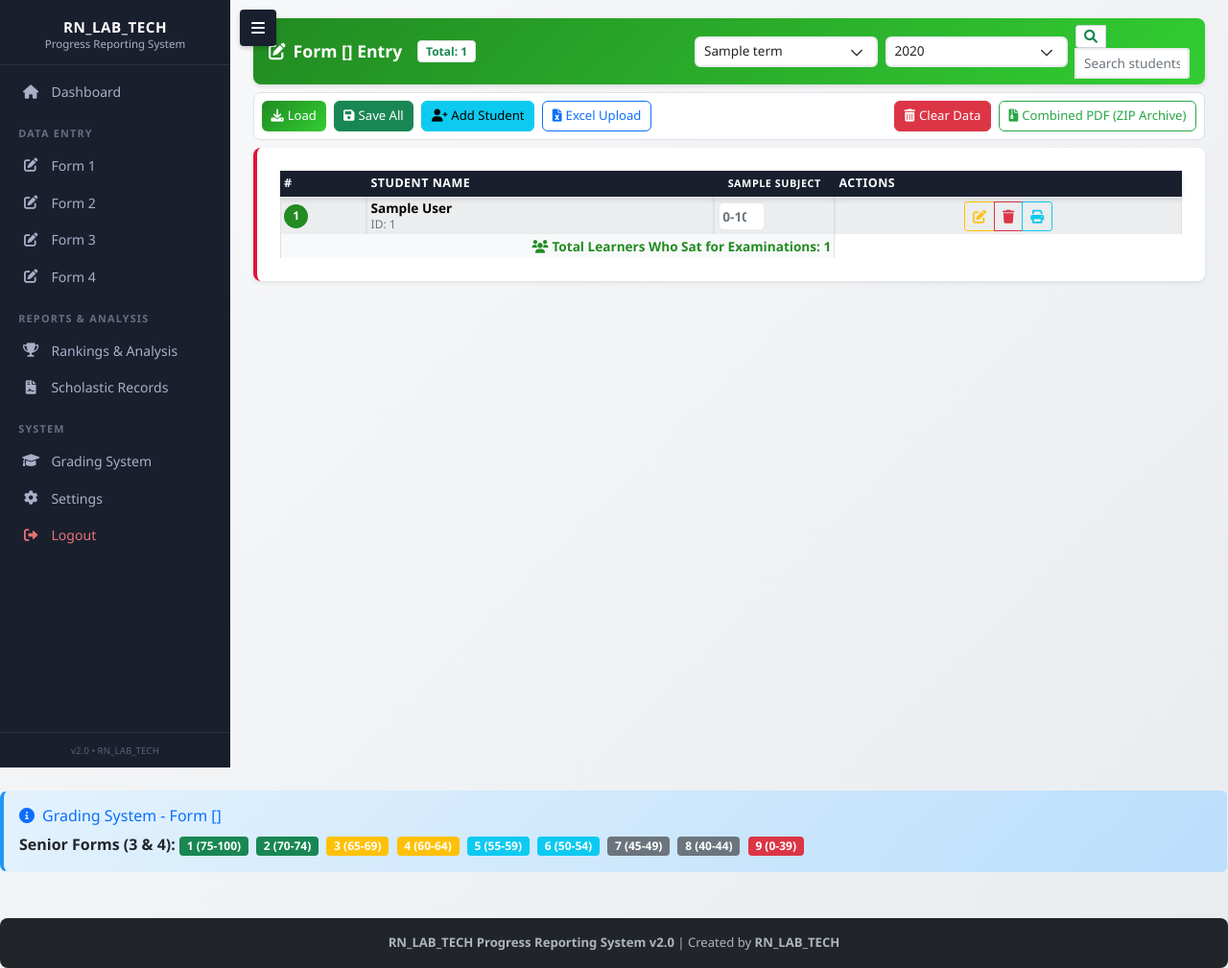
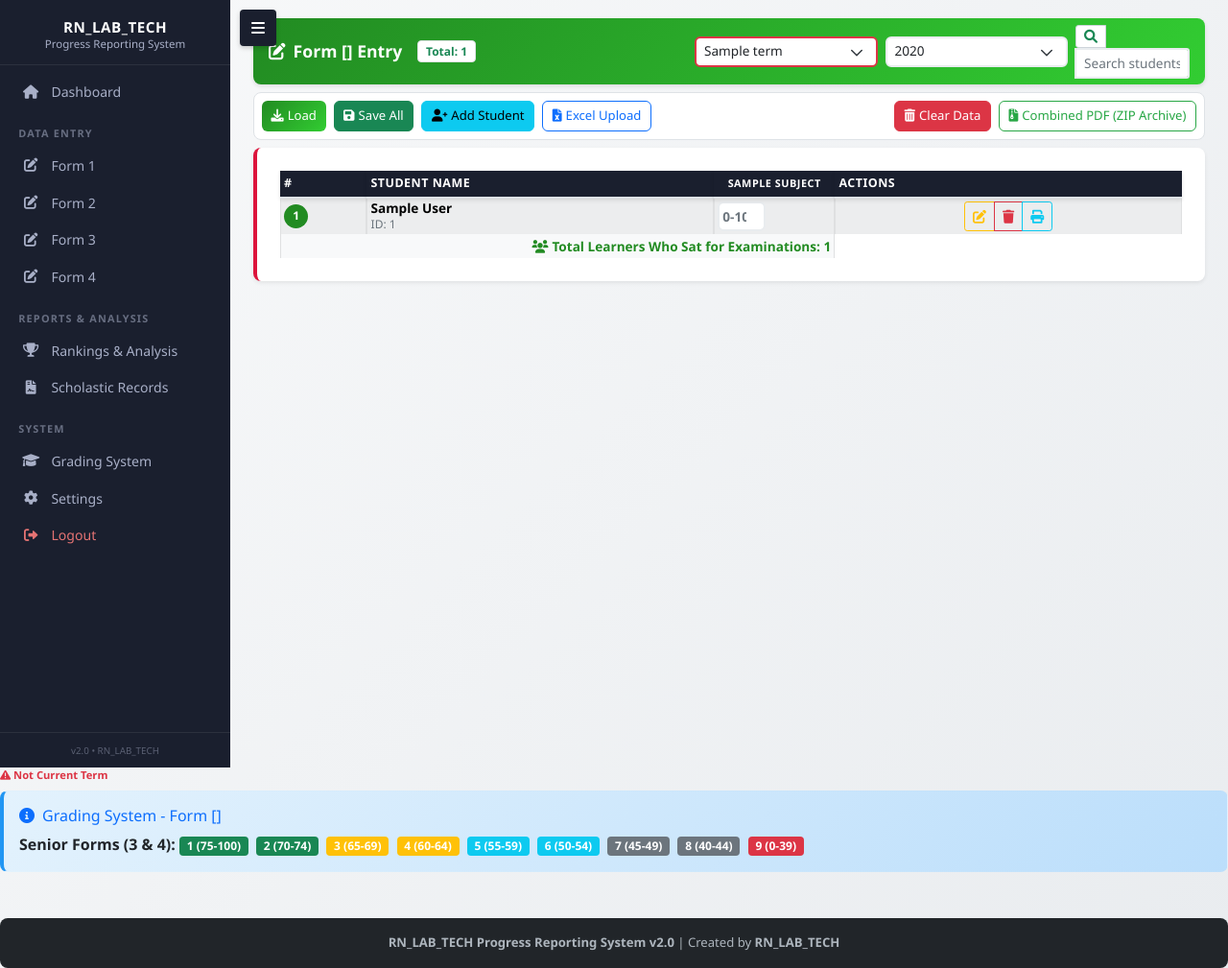
Before and after one commit to 1983rn/RN-LAB-TECH-school-reporting-system-2026, a Flask app: template templates/form_data_entry.html in a window 1280 px wide. Shown: the whole page at 96% size. Run offline with Flask 3, Linux system fonts and the light colour scheme; the visitor is signed in with stand-in values (Sample User, id 1); the template is opened without the code that fills it: most values are stand-ins (such as "Sample title", 1, 10 or a date in 2020); some libraries are stand-ins or nearby versions.

```diff
--- a/app.py
+++ b/app.py
@@ -901,14 +901,15 @@ def form_data_entry(form_level):
     academic_years = [f'{y}-{y+1}' for y in range(2025, 2036)]
 
     # Get selected term and academic year from settings (these are set in the settings page)
-    selected_term = settings.get('selected_term', '')
-    selected_academic_year = settings.get('selected_academic_year', '')
-
-    # If no selected values, use defaults
-    if not selected_term and terms:
-        selected_term = terms[0]
-    if not selected_academic_year and academic_years:
-        selected_academic_year = academic_years[0]
+    # PRIORITIZE settings values to ensure term-based isolation is clear
+    selected_term = settings.get('selected_term', '').strip()
+    selected_academic_year = settings.get('selected_academic_year', '').strip()
+
+    # If no selected values, use defaults but WARN the user in the UI if possible
+    if not selected_term:
+        selected_term = 'Term 1' # Default fallback
+    if not selected_academic_year:
+        selected_academic_year = '2025-2026' # Default fallback
 
     # Get students enrolled in this form, term, and school - STRICT TERM ISOLATION
     try:
@@ -3167,12 +3168,17 @@ def bulk_print_scholastic_records():
 
                 for row in cursor.fetchall():
                     sid, f_level, r_term, sub, mark, m_year = row
-                    if sid in all_marks_map and f_level in years and m_year == years[f_level] and r_term in ['Term 1', 'Term 2', 'Term 3']:
-                        active_contexts[sid].add((f_level, r_term))
-                        sub_upper = str(sub).upper()
-                        matched_sub = 'LIFE SKILLS' if sub_upper.startswith('LIFE SKILLS') else ('SOCIAL STUDIES' if sub_upper == 'SOS' else sub_upper)
-                        if matched_sub in all_marks_map[sid]:
-                            all_marks_map[sid][matched_sub][f_level][r_term] = mark
+
+                    # STRICT FILTER: Only include marks that match the academic year for this form level in the 4-year journey
+                    if sid in all_marks_map and f_level in years and m_year == years[f_level]:
+                        if r_term in ['Term 1', 'Term 2', 'Term 3']:
+                            active_contexts[sid].add((f_level, r_term))
+                            sub_upper = str(sub).upper().strip()
+                            # Handle subject variations
+                            matched_sub = 'LIFE SKILLS' if sub_upper.startswith('LIFE SKILLS') else ('SOCIAL STUDIES' if sub_upper == 'SOS' else sub_upper)
+
+                            if matched_sub in all_marks_map[sid]:
+                                all_marks_map[sid][matched_sub][f_level][r_term] = mark
         except Exception as e:
             app.logger.error(f"Error batch fetching marks: {e}")
 
--- a/templates/form_data_entry.html
+++ b/templates/form_data_entry.html
@@ -203,11 +203,16 @@
         </span>
     </div>
     <div class="data-entry-controls-compact">
-        <select id="termSelect" class="form-select" title="Select Term">
+        <select id="termSelect" class="form-select {% if selected_term != settings.get('selected_term') %}border-danger{% endif %}" title="Select Term" onchange="checkTermWarning()">
             {% for t in terms %}
             <option value="{{ t }}" {% if t==selected_term %}selected{% endif %}>{{ t }}</option>
             {% endfor %}
         </select>
+        {% if selected_term != settings.get('selected_term') %}
+        <div id="termWarning" class="text-danger fw-bold" style="font-size: 0.7rem; position: absolute; top: 100%; left: 0;">
+            <i class="fas fa-exclamation-triangle"></i> Not Current Term
+        </div>
+        {% endif %}
         <select id="yearSelect" class="form-select" title="Select Academic Year">
             {% for y in academic_years %}
             <option value="{{ y }}" {% if y==selected_academic_year %}selected{% endif %}>{{ y }}</option>
```
Also changed, not shown: templates/scholastic_records.html (+16 -0 lines).
